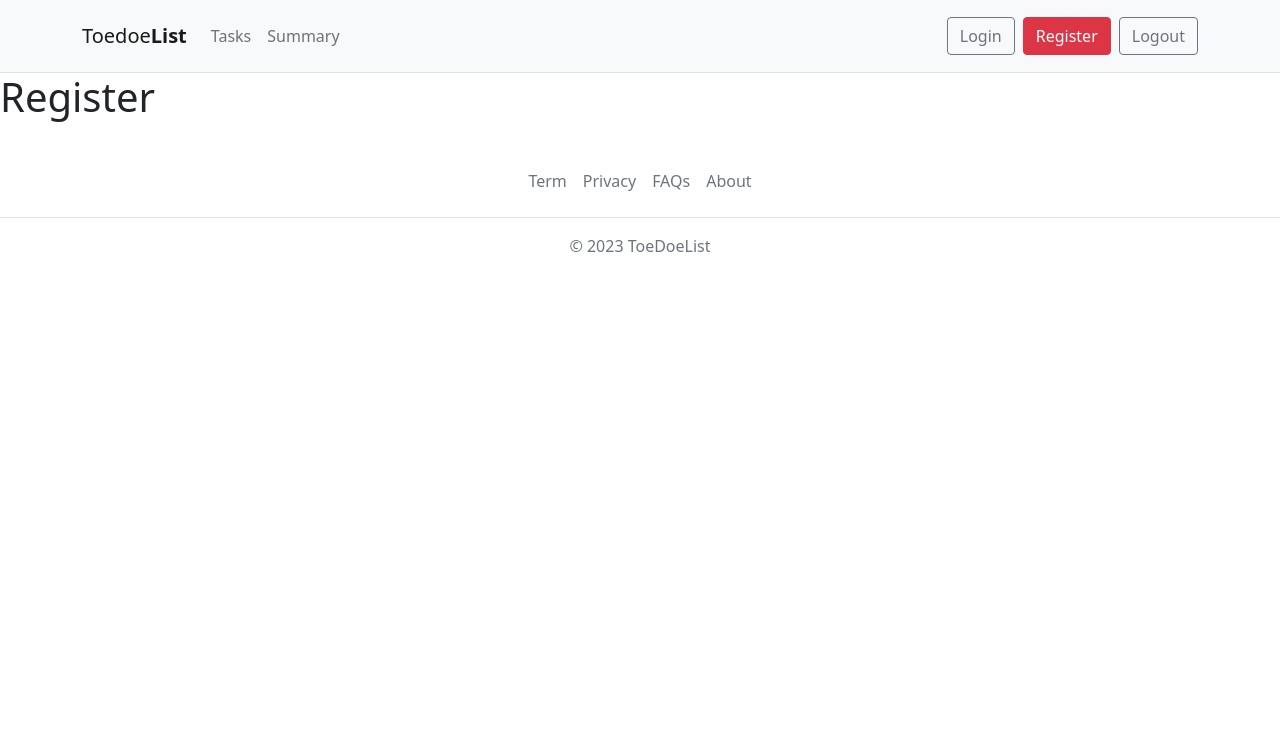
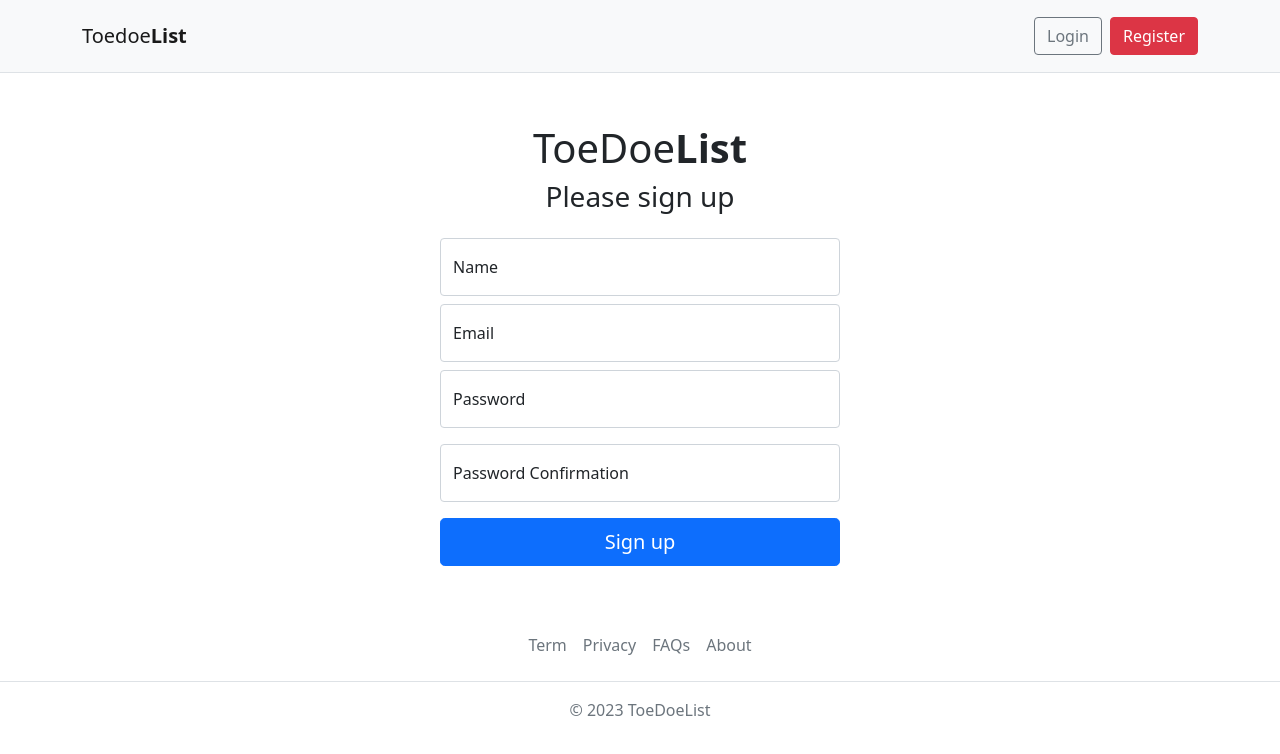
Before and after one commit to maitalata/toedoe-app, a Vue app: page /register in a window 1280 px wide. Shown: the top 754 px of the page. Built offline with nearby package versions, Linux system fonts and the light colour scheme; no server answers.

Commit message:
User Registration

```diff
--- a/src/components/Navbar.vue
+++ b/src/components/Navbar.vue
@@ -10,7 +10,7 @@
                 <span class="navbar-toggler-icon"></span>
             </button>
             <div class="collapse navbar-collapse" id="navbarNav">
-                <ul class="navbar-nav">
+                <ul class="navbar-nav" v-if="store.isLoggedIn" >
                     <li class="nav-item">
                         <!-- <router-link to="/tasks" class="nav-link">Tasks</router-link> -->
                          <!-- <a href="#" @click.prevent="$router.push('/tasks')"  class="nav-link">Tasks</a> -->
@@ -21,6 +21,7 @@
                     </li>
                 </ul>
                 <ul class="navbar-nav ms-auto">
+                    <template v-if="!store.isLoggedIn" >
                         <li class="nav-item">
                             <router-link :to="{ name: 'login' }" class="btn btn-outline-secondary ms-2">Login</router-link>
                         </li>
@@ -28,14 +29,45 @@
                             <!-- <router-link to="/register" class="btn btn-danger ms-2">Register</router-link> -->
                              <router-link :to="{ name: 'register' }" class="btn btn-danger ms-2">Register</router-link>
                         </li>
-                    <li class="nav-item">
-                        <a href="#" class="btn btn-outline-secondary ms-2">Logout</a>
+                    </template>
+                    <template v-else >
+                        <!-- <li class="nav-item" >
+                            <a href="#" class="btn btn-outline-secondary ms-2" @click.prevent="logout" >Logout</a>
+                        </li> -->
+                        <li class="nav-item dropdown">
+                            <a class="nav-link dropdown-toggle" :class="toggleClass" @click.prevent="toggle"  href="#" role="button" data-bs-toggle="dropdown" aria-expanded="false">
+                              {{ store.user.name }}
+                            </a>
+                            <ul class="dropdown-menu" :class="toggleClass" >
+                              <li> <a href="#" class="dropdown-item" @click.prevent="logout" >Logout</a></li>
+                            </ul>
                           </li>
+                    </template>
                 </ul>
             </div>
         </div>
     </nav>
 </template>
+<script setup>
+import { ref, computed } from 'vue';
+import { useRouter } from 'vue-router';
+import { useAuthStore  } from '../stores/auth';
+
+const router = useRouter();
+const store = useAuthStore();
+const isOpen = ref(false);
+
+const logout = async () => {
+    await store.handleLogout();
+    isOpen.value = false;
+    router.push({ name: 'login' });
+}
+
+const toggle = () => isOpen.value = !isOpen.value;
+const toggleClass = computed(() => isOpen.value ? 'show' : '');
+
+
+</script>
 <style scoped>
 .nav-link.router-link-active{
     color: rgba(0,0,0,.9);
--- a/src/pages/LoginPage.vue
+++ b/src/pages/LoginPage.vue
@@ -1,15 +1,68 @@
 <template>
-    <main style="min-height: 50vh; margin-top: 2rem">
-        <h1>Login</h1>
-        <button @click="handleClick" class="btn btn-primary" >Login</button>
+    <main class="auth-wrapper">
+        <form class="auth-form" @submit.prevent="handleSubmit" >
+            <h1>
+                <span>ToeDoe</span>
+                <strong>List</strong>
+            </h1>
+            <h2 class="h3 mb-4 fw-normal">Please sign in</h2>
+            <!-- {{ form }} -->
+              <!-- {{ errors }} -->
+            <div class="form-floating mb-2">
+                <input type="email" class="form-control" :class="{ 'is-invalid' : errors.email && errors.email[0] }"  id="email" v-model="form.email"  placeholder="name@example.com" />
+                <label for="email">Email</label>
+                <div class="invalid-feedback" v-if="errors.email && errors.email[0]" > {{ errors.email && errors.email[0] }} </div>
+            </div>
+            <div class="form-floating mb-3">
+                <input type="password" class="form-control" :class="{ 'is-invalid' : errors.password && errors.password[0] }"   id="password" v-model="form.password"  placeholder="Password" />
+                <label for="password">Password</label>
+                <div class="invalid-feedback" v-if="errors.password && errors.password[0]" >{{ errors.password && errors.password[0] }}</div>
+            </div>
+
+            <button class="w-100 btn btn-lg btn-primary" type="submit">Sign in</button>
+        </form>
     </main>
 </template>
 <script setup>
+import { reactive } from "vue";
+import { storeToRefs } from "pinia";
 import { useRouter } from "vue-router";
+import { useAuthStore } from "../stores/auth";
+
 
 const router = useRouter();
+const store = useAuthStore();
+const { isLoggedIn, errors } = storeToRefs(store);
+const{ handleLogin } = store;
+
+const form = reactive({
+    email: "",
+    password: "",
+});
 
 const handleClick = () => {
     router.push("/tasks");
 }
+
+const handleSubmit = async () => {
+    await handleLogin(form)
+    if (isLoggedIn.value) {
+        router.push({ name: 'tasks' })
+    }
+}
 </script>
+<style scoped>
+.auth-wrapper {
+    width: 100%;
+    display: flex;
+    justify-content: center;
+    align-items: center;
+    text-align: center;
+    min-height: 60vh;
+    margin-top: 2rem;
+}
+
+.auth-form {
+    width: 400px;
+}
+</style>
--- a/src/pages/RegisterPage.vue
+++ b/src/pages/RegisterPage.vue
@@ -1,3 +1,81 @@
 <template>
-    <h1>Register</h1>
+    <main class="auth-wrapper">
+        <form class="auth-form" @submit.prevent="handleSubmit" >
+            <h1>
+                <span>ToeDoe</span>
+                <strong>List</strong>
+            </h1>
+            <h2 class="h3 mb-4 fw-normal">Please sign up</h2>
+            <!-- {{ form }} -->
+              <!-- {{ errors }} -->
+            <div class="form-floating mb-2">
+                <input type="text" class="form-control" :class="{ 'is-invalid' : errors.name && errors.name[0] }"  id="email" v-model="form.name"  placeholder="Your Name" />
+                <label for="name">Name</label>
+                <div class="invalid-feedback" v-if="errors.name && errors.name[0]" > {{ errors.name && errors.name[0] }} </div>
+            </div>
+            <div class="form-floating mb-2">
+                <input type="email" class="form-control" :class="{ 'is-invalid' : errors.email && errors.email[0] }"  id="email" v-model="form.email"  placeholder="name@example.com" />
+                <label for="email">Email</label>
+                <div class="invalid-feedback" v-if="errors.email && errors.email[0]" > {{ errors.email && errors.email[0] }} </div>
+            </div>
+            <div class="form-floating mb-3">
+                <input type="password" class="form-control" :class="{ 'is-invalid' : errors.password && errors.password[0] }"   id="password" v-model="form.password"  placeholder="Password" />
+                <label for="password">Password</label>
+                <div class="invalid-feedback" v-if="errors.password && errors.password[0]" >{{ errors.password && errors.password[0] }}</div>
+            </div>
+
+            <div class="form-floating mb-3">
+                <input type="password" class="form-control" id="password_confirmation" v-model="form.password_confirmation"
+                    placeholder="Password Confirmation" />
+                <label for="password_confirmation">Password Confirmation</label>
+            </div>
+
+            <button class="w-100 btn btn-lg btn-primary" type="submit">Sign up</button>
+        </form>
+    </main>
 </template>
+<script setup>
+import { reactive } from "vue";
+import { storeToRefs } from "pinia";
+import { useRouter } from "vue-router";
+import { useAuthStore } from "../stores/auth";
+
+
+const router = useRouter();
+const store = useAuthStore();
+const { isLoggedIn, errors } = storeToRefs(store);
+const{ handleRegister } = store;
+
+const form = reactive({
+    name: "",
+    email: "",
+    password: "",
+    password_confirmation: "",
+});
+
+const handleClick = () => {
+    router.push("/tasks");
+}
+
+const handleSubmit = async () => {
+    await handleRegister(form)
+    if (isLoggedIn.value) {
+        router.push({ name: 'tasks' })
+    }
+}
+</script>
+<style scoped>
+.auth-wrapper {
+    width: 100%;
+    display: flex;
+    justify-content: center;
+    align-items: center;
+    text-align: center;
+    min-height: 60vh;
+    margin-top: 2rem;
+}
+
+.auth-form {
+    width: 400px;
+}
+</style>
--- a/src/router/index.js
+++ b/src/router/index.js
@@ -8,13 +8,15 @@ const router = createRouter({
     // linkActiveClass: "active",
 })
 
-router.beforeEach((to, from) => {
+router.beforeEach(async(to, from) => {
     // console.log('Global beforeEach', to, from);
     // // return false;
     // if (to.path === '/tasks') {
     //     return { name: 'login' };
     // }
+
     const store = useAuthStore();
+    await store.fetchUser();
     if (to.meta.auth && !store.isLoggedIn) {
         return {
             name: 'login',
@@ -22,7 +24,11 @@ router.beforeEach((to, from) => {
                 redirect: to.fullPath
             }
         };
-    };
+    } else if (to.meta.guest && store.isLoggedIn) {
+        return {
+            name: 'tasks'
+        };
+    }
 });
 
 export default router;
--- a/src/router/routes.js
+++ b/src/router/routes.js
@@ -22,11 +22,17 @@ const routes = [{
         path: '/login',
         component: LoginPage,
         name: 'login',
+        meta: {
+            guest: true
+        }
     },
     {
         path: '/register',
         component: RegisterPage,
         name: 'register',
+        meta: {
+            guest: true
+        }
     },
     {
         path: '/summary',
--- a/src/stores/auth.js
+++ b/src/stores/auth.js
@@ -6,26 +6,47 @@ import { csrfCookie, login, register, logout, getUser } from "../http/auth-api";
 
 export const useAuthStore = defineStore("authStore", () => {
     const user = ref(null);
+    const errors = ref({});
 
     const isLoggedIn = computed(() => !!user.value);
 
     const fetchUser = async() => {
+        try {
             const { data } = await getUser();
             user.value = data;
+        } catch (error) {
+            user.value = null;
+        }
     };
 
     const handleLogin = async(credentials) => {
         await csrfCookie();
+        try {
             await login(credentials);
             await fetchUser();
+            errors.value = {};
+        } catch (error) {
+            if (error.response && error.response.status === 422) {
+                errors.value = error.response.data.errors;
+            }
+        }
     }
 
     const handleRegister = async(newUser) => {
+        await csrfCookie();
+        try {
             await register(newUser);
+            // const registerResponse = await register(newUser);
+            // console.log('Register Response:', registerResponse);
             await handleLogin({
                 email: newUser.email,
                 password: newUser.password
             });
+        } catch (error) {
+            if (error.response && error.response.status === 422) {
+                errors.value = error.response.data.errors;
+            }
+        }
     }
 
     const handleLogout = async() => {
@@ -35,6 +56,7 @@ export const useAuthStore = defineStore("authStore", () => {
 
     return {
         user,
+        errors,
         isLoggedIn,
         fetchUser,
         handleLogin,
```
Lines whose indentation alone changed are shown as unchanged.
